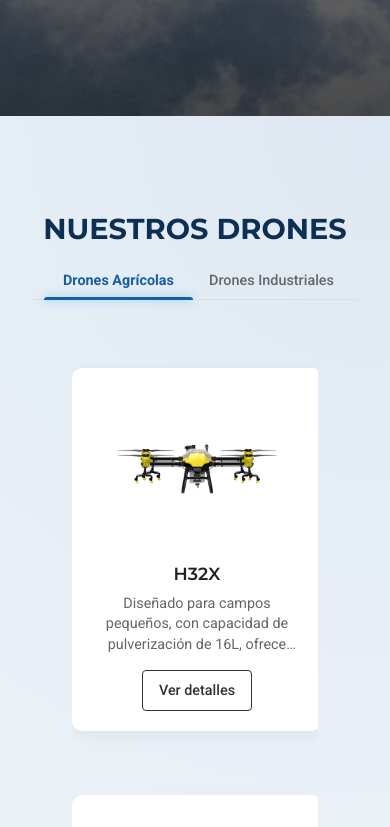
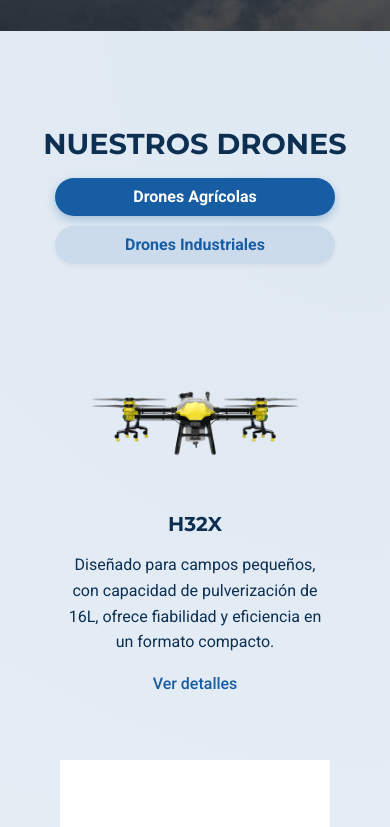
Before and after one commit to AlejandroLiinares/IwieDrones, a React (Vite) app: page / in a window 390 px wide. Shown: the part 2747-3574 px from the top of the page. Built offline with nearby package versions, Linux system fonts and the light colour scheme.

Commit message:
Nueva memoria

```diff
--- a/src/pages/Home.jsx
+++ b/src/pages/Home.jsx
@@ -1,5 +1,6 @@
 import { Link } from 'react-router-dom';
 import '../styles/Home.css';
+import '../styles/drones.css';
 import ServiceSlide from '../components/ServiceSlide';
 import { useRef, useState, useEffect } from 'react';
 
--- a/src/styles/Home.css
+++ b/src/styles/Home.css
@@ -615,248 +615,76 @@
 }
 
 @media (max-width: 768px) {
-  .about-section {
-    min-height: 500px;
+  .about-content, .quote-container {
+    flex-direction: column;
   }
 
-  .about-content {
-    padding: 40px 0;
+  .title-container .hero-title {
+    font-size: 2rem;
   }
 
-  .slider-title {
-    font-size: 1.8rem;
+  .title-container .subtitle {
+    font-size: 1.2rem;
   }
 
-  .slider-description {
-    font-size: 1rem;
-    line-height: 1.5;
+  .section-header h2, .section-title {
+    font-size: 2rem;
+  }
+
+  .quote-text {
+    padding-right: 0;
+    margin-bottom: 30px;
+  }
+
+  .quote-text blockquote {
+    font-size: 22px;
+    padding-left: 0;
+  }
+
+  .quote-text blockquote::before {
+    position: static;
+    display: block;
+    text-align: center;
+    line-height: 40px;
+    height: 40px;
+    margin-bottom: 10px;
+  }
+
+  .quote-text cite {
+    text-align: center;
+    padding-right: 0;
+  }
+
+  .quote-image {
+    flex: 0 0 200px;
+    height: 200px;
   }
 }
 
 @media (max-width: 576px) {
-  .about-section {
-    min-height: 400px;
+  .title-container .hero-title {
+    font-size: 1.8rem;
   }
 
-  .about-slider {
-    padding-left: 8%;
-    padding-right: 8%;
+  .title-container .subtitle {
+    font-size: 1rem;
   }
 
-  .slider-title {
-    font-size: 1.5rem;
+  .cta-button, .btn-primary, .btn-secondary {
+    padding: 0.6rem 1.5rem;
+    font-size: 0.85rem;
   }
 
-  .slider-description {
-    font-size: 0.9rem;
+  .section-header h2, .section-title {
+    font-size: 1.8rem;
   }
 }
 
-/* Drones Section */
-.drones-section {
-  padding: 80px 0;
-  background-color: var(--color-light);
-}
+/* Tabs de drones */
+/* Estos estilos han sido movidos a drones.css para consolidar todos los estilos relacionados con drones */
 
-.drones-container {
-  max-width: 1200px;
-  margin: 0 auto;
-  padding: 0 20px;
-}
-
-.drones-slider-container {
-  position: relative;
-  width: 100%;
-  margin: 0 auto;
-  padding: 0 40px;
-}
-
-.drones-grid {
-  display: flex;
-  flex-wrap: nowrap;
-  overflow-x: auto;
-  gap: 20px;
-  padding: 20px 0 40px;
-  width: 100%;
-  scrollbar-width: none; /* Firefox */
-  -ms-overflow-style: none; /* IE and Edge */
-  -webkit-overflow-scrolling: touch;
-  scroll-behavior: smooth;
-}
-
-.drones-grid::-webkit-scrollbar {
-  display: none; /* Chrome, Safari, Opera */
-}
-
-.drones-grid > div {
-  flex: 0 0 250px;
-  min-width: 250px;
-  max-width: 250px;
-  display: flex;
-  flex-direction: column;
-  align-items: center;
-  padding: 20px;
-  background-color: white;
-  border-radius: 10px;
-  box-shadow: 0 5px 15px rgba(0, 0, 0, 0.05);
-  transition: transform 0.3s ease, box-shadow 0.3s ease;
-  margin-bottom: 0;
-}
-
-.drones-grid > div:hover {
-  transform: translateY(-5px);
-  box-shadow: 0 10px 25px rgba(0, 0, 0, 0.1);
-}
-
-.drones-slider-container .slider-controls {
-  position: absolute;
-  width: 100%;
-  left: 0;
-  top: 50%;
-  transform: translateY(-50%);
-  display: flex;
-  justify-content: space-between;
-  padding: 0 10px;
-  z-index: 10;
-  pointer-events: none;
-}
-
-.drones-slider-container .slider-arrow {
-  pointer-events: auto;
-  width: 40px;
-  height: 40px;
-  border-radius: 50%;
-  background-color: white;
-  border: none;
-  display: flex;
-  align-items: center;
-  justify-content: center;
-  cursor: pointer;
-  transition: all 0.3s ease;
-  color: #666;
-  font-size: 1.5rem;
-  box-shadow: 0 2px 5px rgba(0, 0, 0, 0.1);
-}
-
-.drones-slider-container .slider-arrow:hover {
-  background-color: var(--color-primary);
-  color: white;
-  box-shadow: 0 5px 15px rgba(0, 0, 0, 0.15);
-  transform: translateY(-2px);
-}
-
-.drones-grid img {
-  width: 100%;
-  height: 200px;
-  object-fit: contain;
-  margin-bottom: 15px;
-  transition: transform 0.3s ease;
-}
-
-.drones-grid > div:hover img {
-  transform: scale(1.05);
-}
-
-.drones-grid h3 {
-  font-size: 1.2rem;
-  font-weight: 600;
-  color: #222;
-  margin-bottom: 10px;
-  text-align: center;
-  width: 100%;
-}
-
-.drones-grid p {
-  font-size: 0.9rem;
-  color: #666;
-  margin-bottom: 15px;
-  line-height: 1.4;
-  text-align: center;
-  display: -webkit-box;
-  -webkit-line-clamp: 3;
-  line-clamp: 3;
-  -webkit-box-orient: vertical;
-  overflow: hidden;
-  text-overflow: ellipsis;
-}
-
-.drones-grid a {
-  padding: 8px 16px;
-  background-color: transparent;
-  color: #333;
-  border: 1px solid #333;
-  border-radius: 4px;
-  text-decoration: none;
-  transition: all 0.3s ease;
-  font-size: 0.9rem;
-  display: inline-block;
-}
-
-.drones-grid a:hover {
-  background-color: var(--color-primary);
-  color: white;
-  border-color: var(--color-primary);
-}
-
-/* Media Queries para la sección de drones */
-@media (max-width: 992px) {
-  .drones-section {
-    padding: 60px 0;
-  }
-
-  .drones-grid > div {
-    flex: 0 0 280px;
-  }
-}
-
-@media (max-width: 768px) {
-  .drones-section {
-    padding: 50px 0;
-  }
-
-  .drones-grid > div {
-    flex: 0 0 260px;
-  }
-
-  .drones-grid img {
-    height: 180px;
-  }
-}
-
-@media (max-width: 480px) {
-  .drones-section {
-    padding: 40px 0;
-  }
-
-  .drones-grid > div {
-    flex: 0 0 100%;
-    max-width: 300px;
-  }
-
-  .drones-grid img {
-    height: 160px;
-  }
-
-  .drones-grid h3 {
-    font-size: 1.1rem;
-  }
-}
-
-@media (min-width: 768px) {
-  .drones-grid > div {
-    flex: 0 0 280px;
-    min-width: 280px;
-    max-width: 280px;
-  }
-}
-
-@media (min-width: 992px) {
-  .drones-grid > div {
-    flex: 0 0 300px;
-    min-width: 300px;
-    max-width: 300px;
-  }
-}
+/* Media queries para las pestañas */
+/* Estos estilos han sido movidos a drones.css para consolidar todos los estilos relacionados con drones */
 
 /* CTA Section */
 .cta-section {
@@ -1021,109 +849,6 @@
   }
 }
 
-/* Tabs de drones */
-.drones-tabs {
-  display: flex;
-  justify-content: center;
-  margin-bottom: 30px;
-  border-bottom: 1px solid #e0e0e0;
-  flex-wrap: wrap;
-}
-
-.tab-btn {
-  padding: 12px 25px;
-  background: transparent;
-  border: none;
-  font-size: 1.1rem;
-  font-weight: 500;
-  color: #666;
-  cursor: pointer;
-  transition: all 0.3s ease;
-  position: relative;
-  margin: 0 5px;
-}
-
-.tab-btn::after {
-  content: '';
-  position: absolute;
-  bottom: -1px;
-  left: 0;
-  width: 0;
-  height: 3px;
-  background-color: var(--color-primary);
-  transition: width 0.3s ease;
-  border-radius: 3px 3px 0 0;
-  box-shadow: 0 0 8px rgba(0, 168, 255, 0.5);
-}
-
-.tab-btn.active {
-  color: var(--color-primary);
-  font-weight: 600;
-}
-
-.tab-btn.active::after {
-  width: 100%;
-}
-
-.tab-btn:hover {
-  color: var(--color-primary);
-}
-
-.tab-btn:hover::after {
-  width: 50%;
-}
-
-.tab-content {
-  position: relative;
-}
-
-.tab-pane {
-  display: none;
-  animation: fadeIn 0.5s ease forwards;
-}
-
-.tab-pane.active {
-  display: block;
-}
-
-@keyframes fadeIn {
-  from {
-    opacity: 0;
-    transform: translateY(10px);
-  }
-  to {
-    opacity: 1;
-    transform: translateY(0);
-  }
-}
-
-/* Media queries para las pestañas */
-@media (max-width: 768px) {
-  .drones-tabs {
-    padding: 0 10px;
-  }
-
-  .tab-btn {
-    padding: 10px 15px;
-    font-size: 1rem;
-  }
-}
-
-@media (max-width: 576px) {
-  .drones-tabs {
-    flex-direction: row;
-    width: 100%;
-  }
-
-  .tab-btn {
-    flex: 1;
-    padding: 10px 5px;
-    font-size: 0.9rem;
-    margin: 0 2px;
-    text-align: center;
-  }
-}
-
 .home-container {
   margin: 0;
   padding: 0;
--- /dev/null
+++ b/src/styles/drones.css
@@ -0,0 +1,284 @@
+/*
+ * DRONES SECTION STYLES
+ * Archivo consolidado con todos los estilos relacionados con la sección de drones
+ */
+
+/* Estructura principal de la sección */
+.drones-section {
+  padding: 80px 0;
+  background-color: var(--background-white);
+  width: 100%;
+  position: relative;
+}
+
+.drones-section::before {
+  content: '';
+  position: absolute;
+  top: 0;
+  left: 0;
+  width: 100%;
+  height: 100%;
+  background: radial-gradient(circle at top right, var(--color-lightest) 0%, transparent 70%);
+  opacity: 0.7;
+  z-index: 0;
+}
+
+.drones-section .container {
+  position: relative;
+  z-index: 1;
+  max-width: 1200px;
+  margin: 0 auto;
+  padding: 0 20px;
+}
+
+/* Sistema de pestañas */
+.drones-tabs {
+  display: flex;
+  justify-content: center;
+  gap: 20px;
+  margin-bottom: 30px;
+}
+
+.tab-btn {
+  padding: 10px 25px;
+  background-color: rgba(23, 93, 163, 0.1);
+  color: var(--color-primary);
+  border: none;
+  border-radius: 30px;
+  cursor: pointer;
+  font-weight: 600;
+  transition: all 0.3s ease;
+  box-shadow: 0 2px 5px rgba(0, 0, 0, 0.05);
+}
+
+.tab-btn:hover {
+  background-color: rgba(23, 93, 163, 0.2);
+  transform: translateY(-2px);
+  box-shadow: 0 4px 8px rgba(0, 0, 0, 0.1);
+}
+
+.tab-btn.active {
+  background-color: var(--color-primary);
+  color: white;
+  box-shadow: 0 4px 10px rgba(23, 93, 163, 0.3);
+}
+
+/* Contenedor de slider */
+.drones-slider-container {
+  position: relative;
+  width: 100%;
+  margin: 0 auto;
+  padding: 0 40px;
+}
+
+/* Grid de drones */
+.drones-grid {
+  display: flex;
+  flex-wrap: nowrap;
+  overflow-x: auto;
+  gap: 30px;
+  padding: 20px 0 40px;
+  width: 100%;
+  scrollbar-width: none; /* Firefox */
+  -ms-overflow-style: none; /* IE and Edge */
+  -webkit-overflow-scrolling: touch;
+  scroll-behavior: smooth;
+}
+
+.drones-grid::-webkit-scrollbar {
+  display: none; /* Chrome, Safari, Opera */
+}
+
+/* Tarjeta de drone */
+.drone-card {
+  flex: 0 0 220px;
+  min-width: 220px;
+  max-width: 220px;
+  display: flex;
+  flex-direction: column;
+  align-items: center;
+  padding: 20px;
+  background-color: transparent;
+  border-radius: 10px;
+  transition: all 0.3s ease;
+  border: 1px solid transparent;
+}
+
+/* Imagen del drone */
+.drone-image {
+  width: 100%;
+  height: 180px;
+  overflow: hidden;
+  position: relative;
+  margin-bottom: 15px;
+}
+
+.drone-image img {
+  width: 100%;
+  height: 100%;
+  object-fit: contain;
+  transition: transform 0.3s ease;
+}
+
+.drone-image:hover img {
+  transform: scale(1.05);
+}
+
+/* Contenido de la tarjeta */
+.drone-content {
+  width: 100%;
+  display: flex;
+  flex-direction: column;
+  align-items: center;
+}
+
+.drone-content h3 {
+  font-size: 1.2rem;
+  font-weight: 600;
+  color: var(--color-primary);
+  margin-bottom: 10px;
+  text-align: center;
+  width: 100%;
+}
+
+.drone-content p {
+  font-size: 0.9rem;
+  color: #666;
+  margin-bottom: 15px;
+  line-height: 1.4;
+  text-align: center;
+}
+
+/* Botón de detalles */
+.drone-content a {
+  padding: 8px 16px;
+  background-color: transparent;
+  color: #333;
+  border: 1px solid #333;
+  border-radius: 4px;
+  text-decoration: none;
+  transition: all 0.3s ease;
+  font-size: 0.9rem;
+  display: inline-block;
+  margin-top: 10px;
+}
+
+.drone-content a:hover {
+  background-color: var(--color-primary);
+  color: white;
+  border-color: var(--color-primary);
+}
+
+/* Controles de navegación */
+.slider-controls {
+  position: absolute;
+  width: 100%;
+  left: 0;
+  top: 50%;
+  transform: translateY(-50%);
+  display: flex;
+  justify-content: space-between;
+  padding: 0 10px;
+  z-index: 10;
+  pointer-events: none;
+}
+
+.slider-arrow {
+  pointer-events: auto;
+  width: 40px;
+  height: 40px;
+  border-radius: 50%;
+  background-color: var(--color-primary);
+  color: white;
+  border: none;
+  display: flex;
+  align-items: center;
+  justify-content: center;
+  cursor: pointer;
+  transition: all 0.3s ease;
+  font-size: 1.5rem;
+  box-shadow: 0 2px 10px rgba(23, 93, 163, 0.3);
+}
+
+.slider-arrow:hover {
+  background-color: var(--color-primary-dark);
+  box-shadow: 0 5px 15px rgba(23, 93, 163, 0.4);
+  transform: translateY(-2px);
+}
+
+.slider-arrow:disabled {
+  background-color: #ccc;
+  cursor: not-allowed;
+  box-shadow: none;
+  transform: none;
+}
+
+/* Responsive */
+@media (max-width: 1400px) {
+  .drone-card {
+    flex: 0 0 calc(20% - 24px);
+    min-width: calc(20% - 24px);
+  }
+}
+
+@media (max-width: 1200px) {
+  .drone-card {
+    flex: 0 0 calc(25% - 24px);
+    min-width: calc(25% - 24px);
+  }
+}
+
+@media (max-width: 992px) {
+  .drones-section {
+    padding: 60px 0;
+  }
+
+  .drone-card {
+    flex: 0 0 calc(33.333% - 20px);
+    min-width: calc(33.333% - 20px);
+  }
+}
+
+@media (max-width: 768px) {
+  .drones-section {
+    padding: 50px 0;
+  }
+
+  .drone-card {
+    flex: 0 0 calc(50% - 15px);
+    min-width: calc(50% - 15px);
+  }
+
+  .drone-image {
+    height: 160px;
+  }
+
+  .drones-tabs {
+    flex-direction: column;
+    align-items: center;
+    gap: 10px;
+  }
+
+  .tab-btn {
+    width: 80%;
+  }
+}
+
+@media (max-width: 480px) {
+  .drones-section {
+    padding: 40px 0;
+  }
+
+  .drone-card {
+    flex: 0 0 100%;
+    min-width: 100%;
+  }
+
+  .drone-image {
+    height: 140px;
+  }
+
+  .drone-content h3 {
+    font-size: 1.1rem;
+  }
+}
```
Also changed, not shown: src/styles/Services.css (+7 -7 lines).
